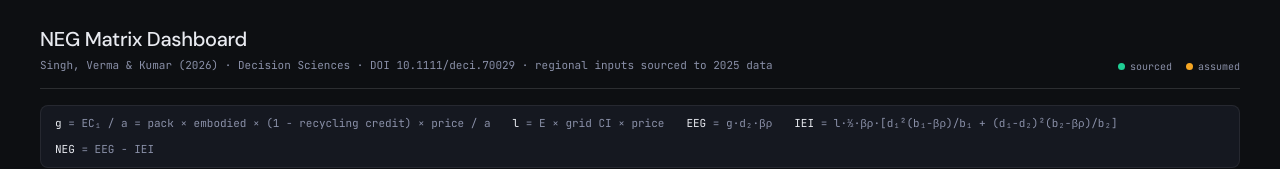
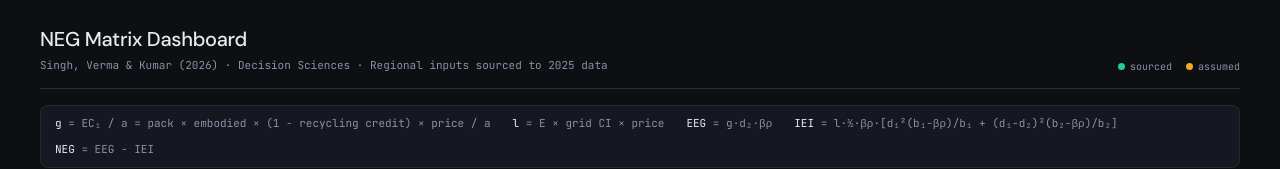
Before and after one commit to ShivamTiwari217/NEG-Matrix, a plain HTML site: page index.html in a window 1280 px wide. Shown: the top 169 px of the page. Drawn offline with nearby package versions, Linux system fonts and the light colour scheme.

Commit message:
Update citation text in header

```diff
--- a/index.html
+++ b/index.html
@@ -167,7 +167,7 @@ details.tbl input[type=text]{margin:0 0 8px 0}
 <header>
   <div>
     <h1>NEG Matrix Dashboard</h1>
-    <p>Singh, Verma &amp; Kumar (2026) · Decision Sciences · DOI 10.1111/deci.70029 · regional inputs sourced to 2025 data</p>
+    <p>Singh, Verma &amp; Kumar (2026) · Decision Sciences · Regional inputs sourced to 2025 data</p>
   </div>
   <div class="legend-chips"><span><i class="dot src"></i>sourced</span><span><i class="dot asm"></i>assumed</span></div>
 </header>
```
